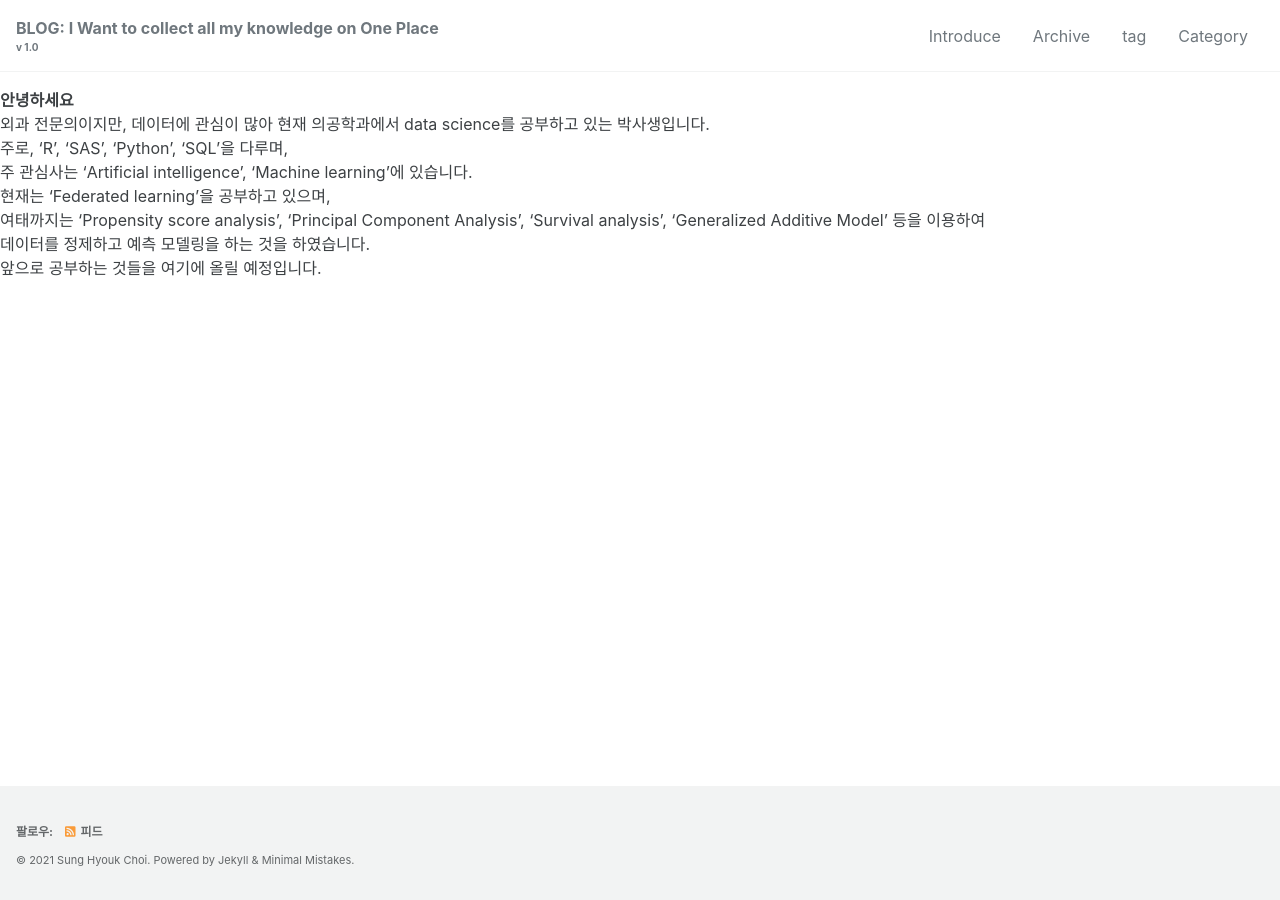
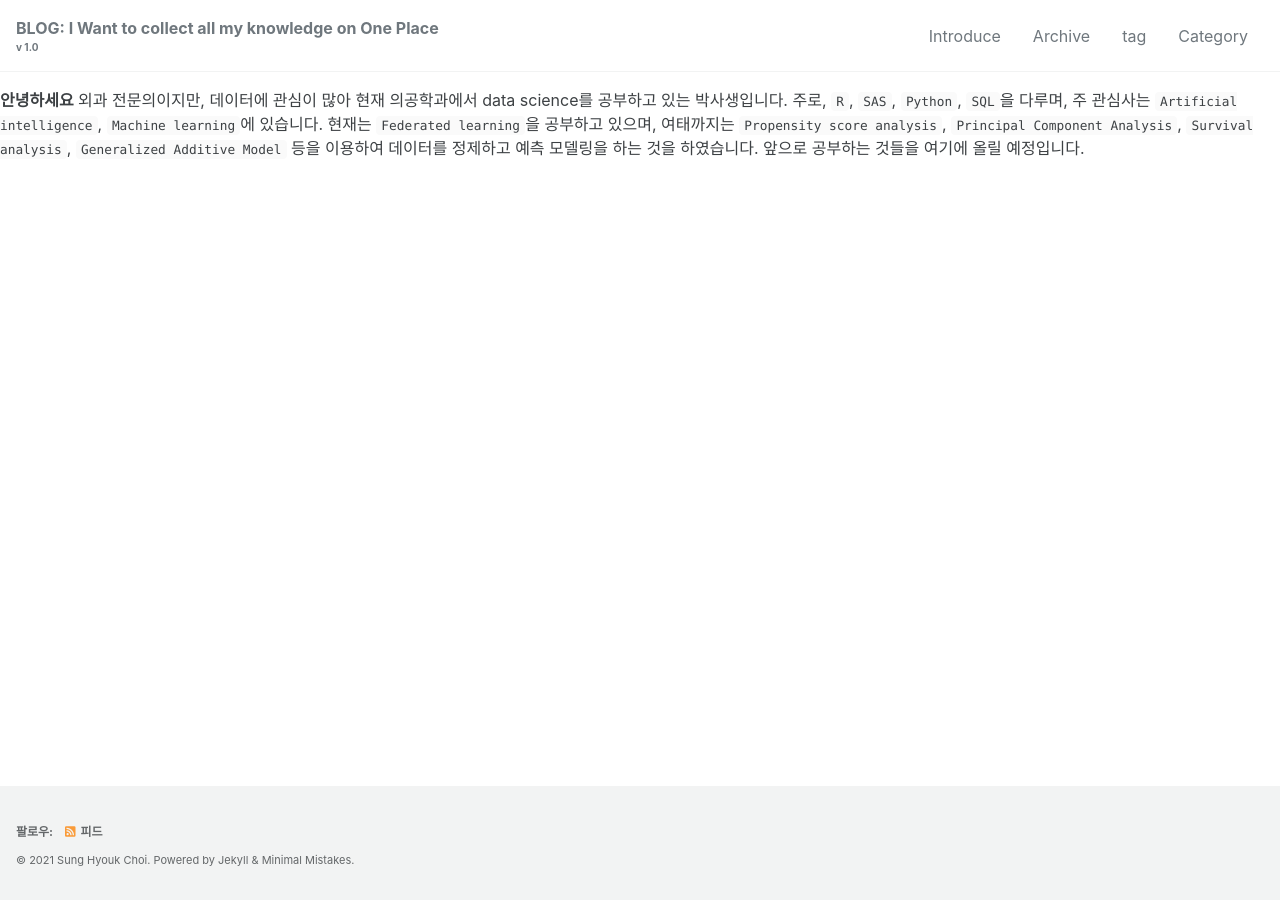
Before and after one commit to sunghyouk/sunghyouk.github.io, a Jekyll site: the page built from _pages/about.md, in a window 1280 px wide. Built offline with Jekyll 4.4.1, drawn with Linux system fonts in a browser that asks for light colours; cached includes are drawn as plain includes; our own code applies the rules of GitHub Pages for plain Markdown files.

```diff
--- a/_pages/about.md
+++ b/_pages/about.md
@@ -6,11 +6,11 @@ toc_sticky: true
 toc_label: "MYSELF"
 ---
 
-**안녕하세요**<br>
-외과 전문의이지만, 데이터에 관심이 많아 현재 의공학과에서 data science를 공부하고 있는 박사생입니다.<br>
-주로, 'R', 'SAS', 'Python', 'SQL'을 다루며,<br>
-주 관심사는 'Artificial intelligence', 'Machine learning'에 있습니다.<br>
-현재는 'Federated learning'을 공부하고 있으며,<br>
-여태까지는 'Propensity score analysis', 'Principal Component Analysis', 'Survival analysis', 'Generalized Additive Model' 등을 이용하여<br>
-데이터를 정제하고 예측 모델링을 하는 것을 하였습니다.<br>
+**안녕하세요**
+외과 전문의이지만, 데이터에 관심이 많아 현재 의공학과에서 data science를 공부하고 있는 박사생입니다.
+주로, <code>R</code>, <code>SAS</code>, <code>Python</code>, <code>SQL</code>을 다루며,
+주 관심사는 <code>Artificial intelligence</code>, <code>Machine learning</code>에 있습니다.
+현재는 <code>Federated learning</code>을 공부하고 있으며,
+여태까지는 <code>Propensity score analysis</code>, <code>Principal Component Analysis</code>, <code>Survival analysis</code>, <code>Generalized Additive Model</code> 등을 이용하여
+데이터를 정제하고 예측 모델링을 하는 것을 하였습니다.
 앞으로 공부하는 것들을 여기에 올릴 예정입니다.
```
